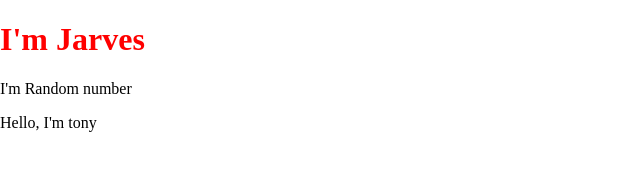
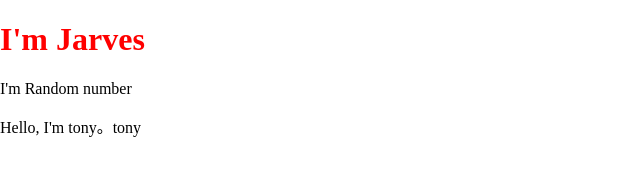
Before and after one commit to IronnMan/Jarvis, a plain HTML site: page index.html in a window 1280 px wide. Shown: the whole page, without its empty margins (0-640 px from the left). Drawn offline with Linux system fonts and the light colour scheme.

Commit message:
添加
哈哈哈

```diff
--- a/index.html
+++ b/index.html
@@ -11,7 +11,7 @@
     <h1>I'm Jarves</h1>
     <p>I'm Random number</p>
     <p>
-        Hello, I'm tony
+        Hello, I'm tony。tony
     </p>
 </body>
 </html>
```
